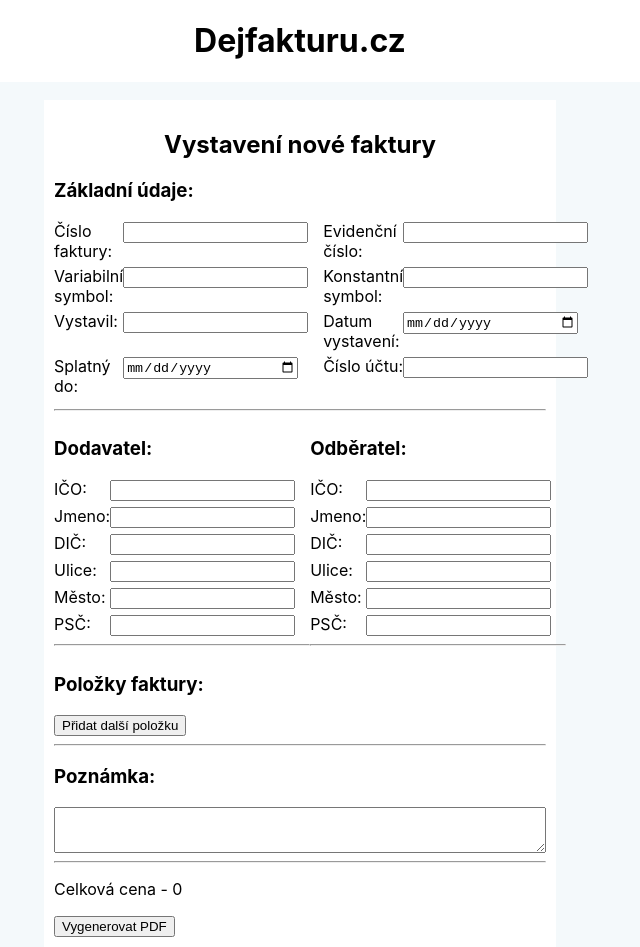
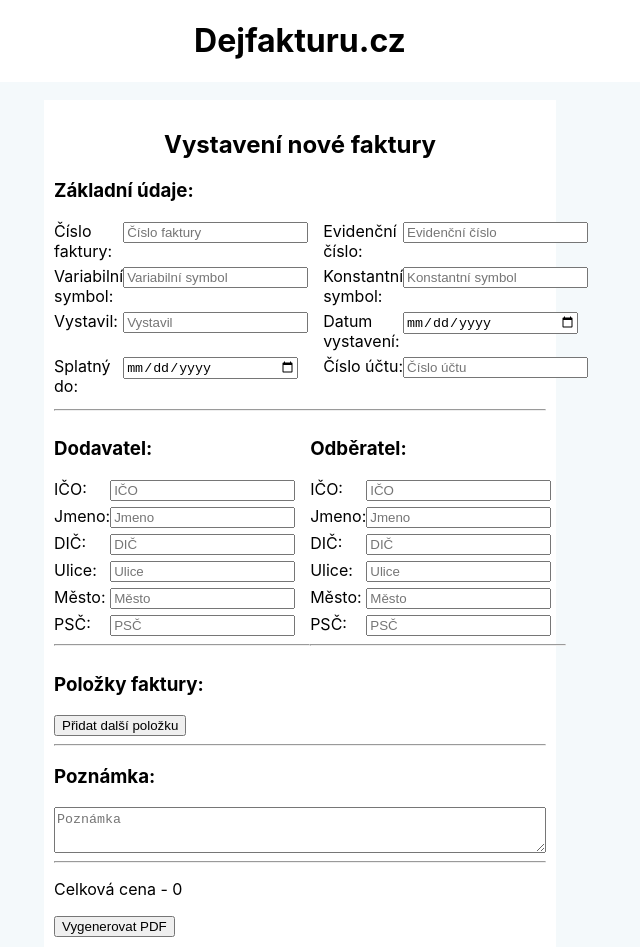
Before and after one commit to zaymax/dejfakturu, a React (Create React App) app in the folder client/: page / in a window 1280 px wide. Shown: the whole page, without its empty margins (340-980 px from the left). Built offline with nearby package versions, Linux system fonts and the light colour scheme.

Commit message:
adding placeholders to inputs, mark method for future

```diff
--- a/client/src/components/form/Form.js
+++ b/client/src/components/form/Form.js
@@ -78,6 +78,7 @@
     });
   }
 
+  // Fix this method, this method has bug with id.
   handleAddItem() {
     const index =
       this.state.invoiceItems[this.state.invoiceItems.length - 1].id + 1;
@@ -173,30 +174,35 @@
             name={"invoiceNumber"}
             value={this.state.invoiceNumber}
             handler={this.handleOnChange}
+            placeholder={t("Invoice number")}
           />
           <NumberInput
             label={t("Registration number")}
             name={"registrationNumber"}
             value={this.state.registrationNumber}
             handler={this.handleOnChange}
+            placeholder={t("Registration number")}
           />
           <NumberInput
             label={t("Variable symbol")}
             name={"variableSymbol"}
             value={this.state.variableSymbol}
             handler={this.handleOnChange}
+            placeholder={t("Variable symbol")}
           />
           <NumberInput
             label={t("Constant symbol")}
             name={"constantSymbol"}
             value={this.state.constantSymbol}
             handler={this.handleOnChange}
+            placeholder={t("Constant symbol")}
           />
           <StringInput
             label={t("Created by")}
             name={"createdBy"}
             value={this.state.createdBy}
             handler={this.handleOnChange}
+            placeholder={t("Created by")}
           />
           <DateInput
             label={t("Date of Issue")}
@@ -215,6 +221,7 @@
             name={"accountNumber"}
             value={this.state.accountNumber}
             handler={this.handleOnChange}
+            placeholder={t("Account number")}
           />
         </Section>
 
@@ -225,36 +232,42 @@
               name={"identifierNumberOfSupplier"}
               value={this.state.identifierNumberOfSupplier}
               handler={this.handleOnChange}
+              placeholder={t("CIN")}
             />
             <StringInput
               label={t("Name")}
               name={"nameOfSupplier"}
               value={this.state.nameOfSupplier}
               handler={this.handleOnChange}
+              placeholder={t("Name")}
             />
             <StringInput
               label={t("VAT")}
               name={"vatIdentifierNumberOfSupplier"}
               value={this.state.vatIdentifierNumberOfSupplier}
               handler={this.handleOnChange}
+              placeholder={t("VAT")}
             />
             <StringInput
               label={t("Street")}
               name={"streetOfSupplier"}
               value={this.state.streetOfSupplier}
               handler={this.handleOnChange}
+              placeholder={t("Street")}
             />
             <StringInput
               label={t("City")}
               name={"cityOfSupplier"}
               value={this.state.cityOfSupplier}
               handler={this.handleOnChange}
+              placeholder={t("City")}
             />
             <StringInput
               label={t("Zip code")}
               name={"zipCodeOfSupplier"}
               value={this.state.zipCodeOfSupplier}
               handler={this.handleOnChange}
+              placeholder={t("Zip code")}
             />
           </Section>
 
@@ -264,36 +277,42 @@
               name={"identifierNumberOfClient"}
               value={this.state.identifierNumberOfClient}
               handler={this.handleOnChange}
+              placeholder={t("CIN")}
             />
             <StringInput
               label={t("Name")}
               name={"nameOfClient"}
               value={this.state.nameOfClient}
               handler={this.handleOnChange}
+              placeholder={t("Name")}
             />
             <StringInput
               label={t("VAT")}
               name={"vatIdentifierNumberOfClient"}
               value={this.state.vatIdentifierNumberOfClient}
               handler={this.handleOnChange}
+              placeholder={t("VAT")}
             />
             <StringInput
               label={t("Street")}
               name={"streetOfClient"}
               value={this.state.streetOfClient}
               handler={this.handleOnChange}
+              placeholder={t("Street")}
             />
             <StringInput
               label={t("City")}
               name={"cityOfClient"}
               value={this.state.cityOfClient}
               handler={this.handleOnChange}
+              placeholder={t("City")}
             />
             <StringInput
               label={t("Zip code")}
               name={"zipCodeOfClient"}
               value={this.state.zipCodeOfClient}
               handler={this.handleOnChange}
+              placeholder={t("Zip code")}
             />
           </Section>
         </div>
@@ -321,6 +340,7 @@
             value={this.state.note}
             onChange={this.handleOnChange}
             className="note"
+            placeholder={t("Note")}
           />
         </Section>
 
--- a/client/src/components/inputs/NumberInput.js
+++ b/client/src/components/inputs/NumberInput.js
@@ -12,6 +12,7 @@
             value={this.props.value || ""}
             onChange={this.props.handler}
             name={this.props.name}
+            placeholder={this.props.placeholder}
           />
         </div>
       </div>
--- a/client/src/components/inputs/StringInput.js
+++ b/client/src/components/inputs/StringInput.js
@@ -12,6 +12,7 @@
             value={this.props.value || ""}
             onChange={this.props.handler}
             name={this.props.name}
+            placeholder={this.props.placeholder}
           />
         </div>
       </div>
```
